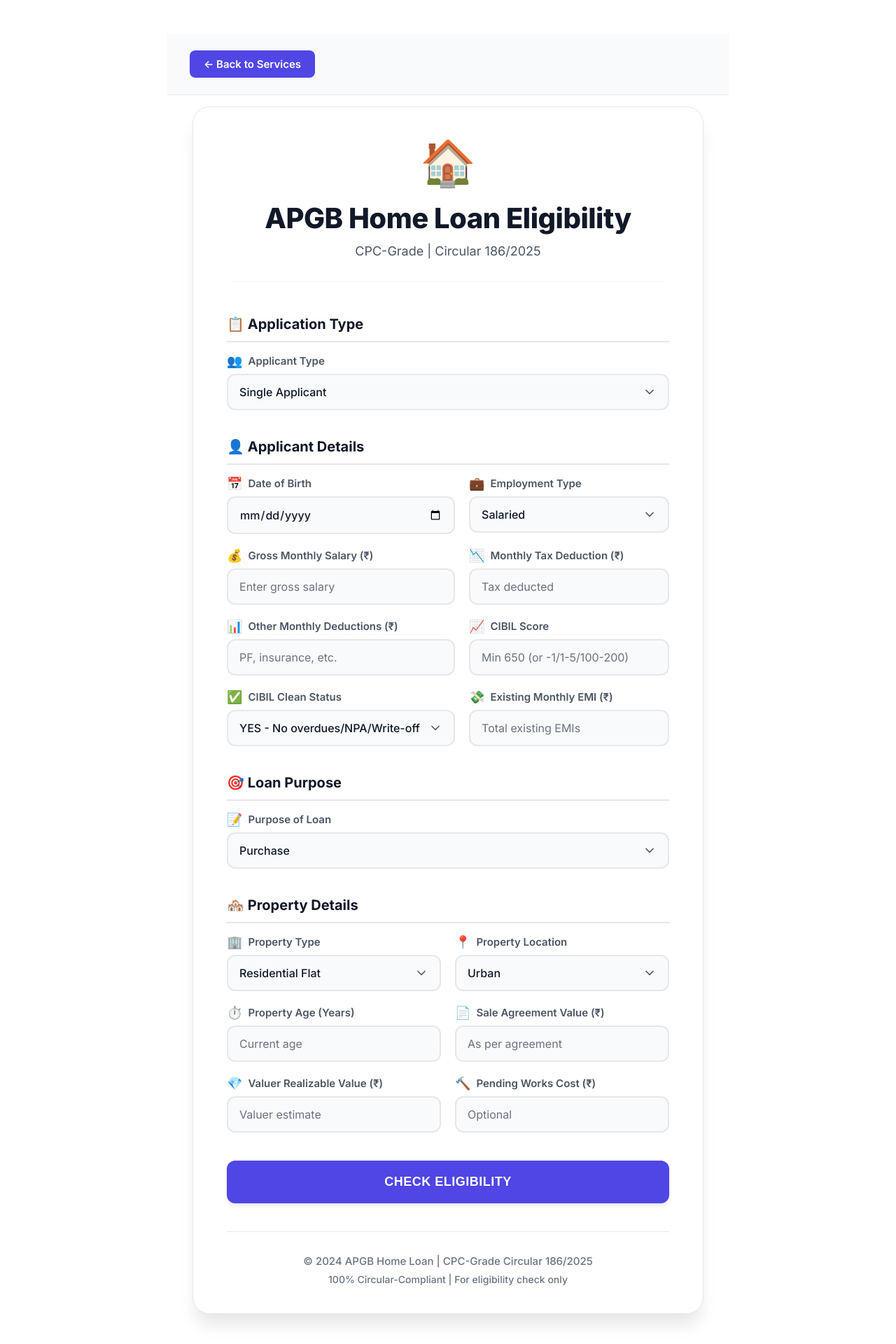
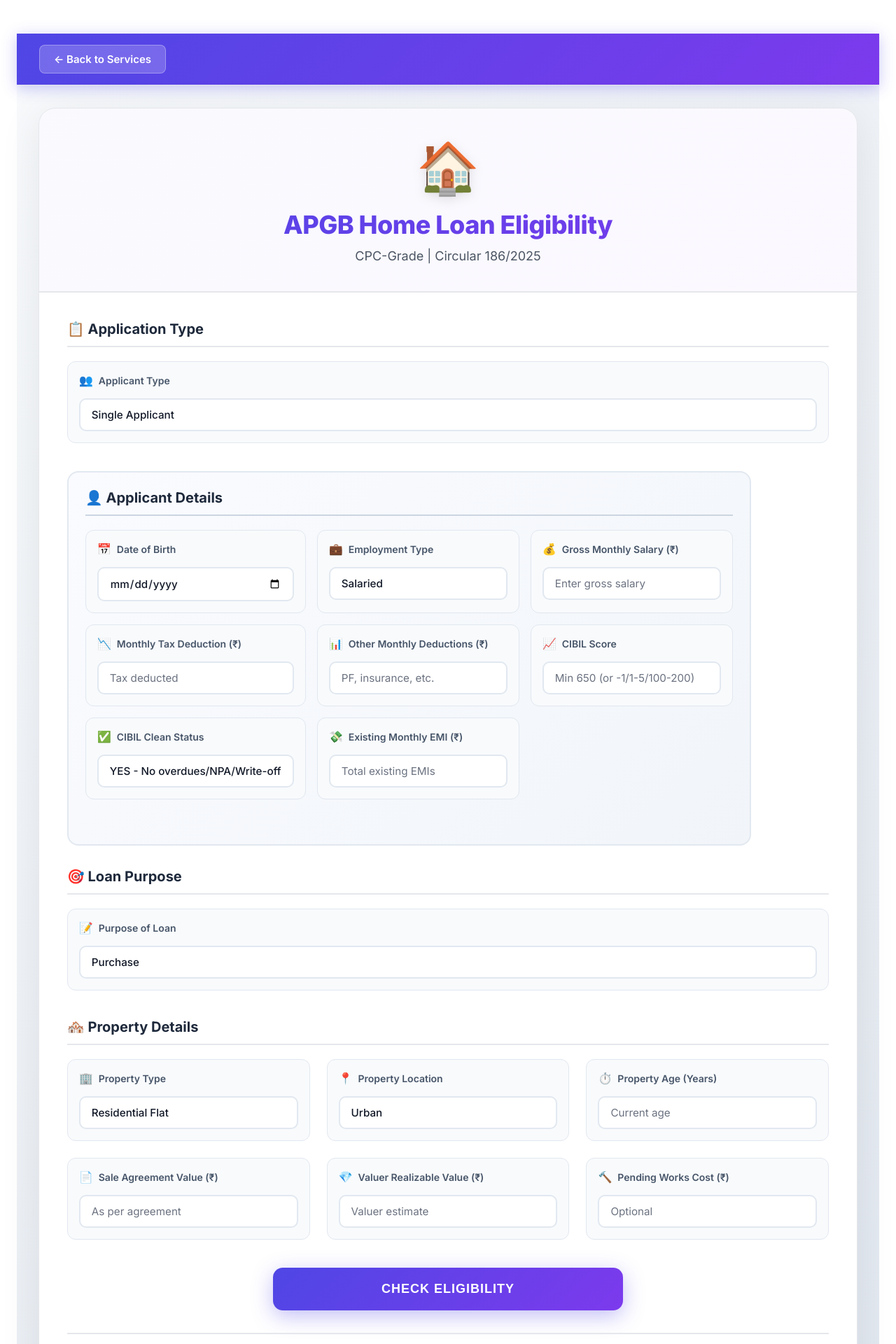
Before and after one commit to Nagasai-156/bank, a React (Vite) app: page /housing-loan in a window 1280 px wide. Shown: the top 1920 px of the page at 70% size. Built offline with nearby package versions, Linux system fonts and the light colour scheme.

Commit message:
COMPLETE UI REDESIGN: Full-width layout, side-by-side applicants, gradient backgrounds, 3-column grids, modern styling

```diff
--- a/src/pages/HousingLoan.css
+++ b/src/pages/HousingLoan.css
@@ -1,29 +1,27 @@
+/* ================================================
+   APGB HOME LOAN ELIGIBILITY - MODERN UI DESIGN
+   Full-width, Professional, Eye-catching
+   ================================================ */
+
 .housing-loan-page {
     min-height: 100vh;
-    background: #ffffff;
+    background: linear-gradient(135deg, #f8fafc 0%, #e2e8f0 100%);
+    padding: 0;
 }
 
-/* Make the container full width */
+/* Override app container for full width */
 .housing-loan-page .app {
-    max-width: 1400px;
-    width: 95%;
-    padding: 1rem;
+    max-width: 100%;
+    width: 100%;
+    padding: 0;
+    margin: 0;
 }
 
-.housing-loan-page .calculator-container {
-    padding: 2.5rem 3rem;
-}
-
-/* Make form grid use all available space */
-.housing-loan-page .form-grid {
-    grid-template-columns: repeat(2, 1fr);
-    gap: 1.25rem;
-}
-
+/* Back Button Header */
 .page-header {
-    background: #f9fafb;
-    padding: 1.5rem 2rem;
-    border-bottom: 1px solid #e5e7eb;
+    background: linear-gradient(135deg, #4f46e5 0%, #7c3aed 100%);
+    padding: 1rem 2rem;
+    box-shadow: 0 4px 20px rgba(79, 70, 229, 0.3);
 }
 
 .back-button {
@@ -31,85 +29,351 @@
     align-items: center;
     gap: 0.5rem;
     padding: 0.625rem 1.25rem;
-    background: #4f46e5;
+    background: rgba(255, 255, 255, 0.2);
     color: white;
     text-decoration: none;
     border-radius: 8px;
     font-weight: 600;
     font-size: 0.9375rem;
-    transition: all 0.2s ease;
+    transition: all 0.3s ease;
+    backdrop-filter: blur(10px);
+    border: 1px solid rgba(255, 255, 255, 0.3);
 }
 
 .back-button:hover {
-    background: #4338ca;
-    transform: translateX(-2px);
+    background: rgba(255, 255, 255, 0.3);
+    transform: translateX(-4px);
+}
+
+/* Main Calculator Container - Full Width */
+.housing-loan-page .calculator-container {
+    max-width: 1600px;
+    width: 95%;
+    margin: 2rem auto;
+    padding: 2.5rem;
+    border-radius: 24px;
+    background: white;
+    box-shadow: 0 10px 60px rgba(0, 0, 0, 0.08);
+}
+
+/* Header Styling */
+.housing-loan-page .header {
+    text-align: center;
+    margin-bottom: 2.5rem;
+    padding-bottom: 2rem;
+    border-bottom: 2px solid #e5e7eb;
+    background: linear-gradient(135deg, rgba(79, 70, 229, 0.03), rgba(124, 58, 237, 0.03));
+    margin: -2.5rem -2.5rem 2.5rem -2.5rem;
+    padding: 2.5rem;
+    border-radius: 24px 24px 0 0;
+}
+
+.housing-loan-page .header-icon {
+    font-size: 4.5rem;
+    filter: drop-shadow(0 4px 8px rgba(0, 0, 0, 0.1));
+}
+
+.housing-loan-page .title {
+    font-size: 2.25rem;
+    background: linear-gradient(135deg, #4f46e5, #7c3aed);
+    -webkit-background-clip: text;
+    -webkit-text-fill-color: transparent;
+    background-clip: text;
 }
 
 /* Section Headers */
 .section-header {
-    margin: 2rem 0 1rem 0;
+    margin: 2rem 0 1.25rem 0;
     padding-bottom: 0.75rem;
     border-bottom: 2px solid #e5e7eb;
+    display: flex;
+    align-items: center;
+    gap: 0.5rem;
 }
 
 .section-header h3 {
     font-size: 1.25rem;
     font-weight: 700;
-    color: #111827;
+    color: #1e293b;
     margin: 0;
+    display: flex;
+    align-items: center;
+    gap: 0.5rem;
 }
 
+/* Form Grid - 2 or 3 columns based on screen */
+.housing-loan-page .form-grid {
+    display: grid;
+    grid-template-columns: repeat(3, 1fr);
+    gap: 1.5rem;
+}
+
+@media (max-width: 1200px) {
+    .housing-loan-page .form-grid {
+        grid-template-columns: repeat(2, 1fr);
+    }
+}
+
+/* Form Groups Enhanced */
+.housing-loan-page .form-group {
+    background: #f8fafc;
+    padding: 1rem;
+    border-radius: 12px;
+    border: 1px solid #e2e8f0;
+    transition: all 0.3s ease;
+}
+
+.housing-loan-page .form-group:hover {
+    border-color: #4f46e5;
+    box-shadow: 0 4px 12px rgba(79, 70, 229, 0.1);
+}
+
+.housing-loan-page .form-group:focus-within {
+    border-color: #4f46e5;
+    background: white;
+    box-shadow: 0 4px 20px rgba(79, 70, 229, 0.15);
+}
+
+/* Labels */
+.housing-loan-page .form-label {
+    font-size: 0.875rem;
+    font-weight: 600;
+    color: #475569;
+    margin-bottom: 0.5rem;
+}
+
+.housing-loan-page .label-icon {
+    font-size: 1rem;
+}
+
+/* Inputs and Selects */
+.housing-loan-page .form-input,
+.housing-loan-page .form-select {
+    padding: 0.75rem 1rem;
+    border-radius: 10px;
+    border: 2px solid #e2e8f0;
+    background: white;
+    font-size: 0.95rem;
+    font-weight: 500;
+    transition: all 0.2s ease;
+}
+
+.housing-loan-page .form-input:focus,
+.housing-loan-page .form-select:focus {
+    border-color: #4f46e5;
+    box-shadow: 0 0 0 3px rgba(79, 70, 229, 0.15);
+    outline: none;
+}
+
+/* Helper Text */
 .helper-text {
     display: block;
-    margin-top: 0.375rem;
-    font-size: 0.875rem;
-    color: #6b7280;
-    font-style: italic;
+    margin-top: 0.5rem;
+    font-size: 0.8rem;
+    color: #10b981;
+    font-weight: 600;
+    background: linear-gradient(135deg, #ecfdf5, #d1fae5);
+    padding: 0.25rem 0.5rem;
+    border-radius: 6px;
+    width: fit-content;
 }
 
+/* Full Width Field */
 .full-width {
     grid-column: 1 / -1;
 }
 
-/* Highlight Box */
+/* ==== APPLICANTS SIDE BY SIDE ==== */
+.applicants-row {
+    display: grid;
+    grid-template-columns: repeat(2, 1fr);
+    gap: 2rem;
+    margin-bottom: 1rem;
+}
+
+.applicant-card {
+    background: linear-gradient(135deg, #fafbff 0%, #f1f5f9 100%);
+    border: 2px solid #e2e8f0;
+    border-radius: 16px;
+    padding: 1.5rem;
+    transition: all 0.3s ease;
+}
+
+.applicant-card:hover {
+    border-color: #4f46e5;
+    box-shadow: 0 8px 30px rgba(79, 70, 229, 0.1);
+}
+
+.applicant-card .section-header {
+    margin-top: 0;
+    margin-bottom: 1.25rem;
+    padding-bottom: 0.75rem;
+    border-bottom-color: #cbd5e1;
+}
+
+.applicant-card .form-grid {
+    grid-template-columns: repeat(2, 1fr);
+    gap: 1rem;
+}
+
+/* Single Applicant - Full Width */
+.single-applicant-mode .applicants-row {
+    grid-template-columns: 1fr;
+}
+
+.single-applicant-mode .applicant-card {
+    max-width: none;
+}
+
+.single-applicant-mode .applicant-card .form-grid {
+    grid-template-columns: repeat(3, 1fr);
+}
+
+@media (max-width: 1024px) {
+    .applicants-row {
+        grid-template-columns: 1fr;
+    }
+
+    .applicant-card .form-grid {
+        grid-template-columns: 1fr;
+    }
+}
+
+/* ==== CALCULATE BUTTON ==== */
+.housing-loan-page .calculate-btn {
+    background: linear-gradient(135deg, #4f46e5 0%, #7c3aed 100%);
+    padding: 1.25rem 3rem;
+    border-radius: 14px;
+    font-size: 1.125rem;
+    font-weight: 700;
+    text-transform: uppercase;
+    letter-spacing: 1px;
+    box-shadow: 0 8px 30px rgba(79, 70, 229, 0.35);
+    transition: all 0.3s ease;
+    border: none;
+    color: white;
+    cursor: pointer;
+    width: 100%;
+    max-width: 500px;
+    margin: 2rem auto 0;
+    display: block;
+}
+
+.housing-loan-page .calculate-btn:hover {
+    transform: translateY(-3px);
+    box-shadow: 0 12px 40px rgba(79, 70, 229, 0.45);
+}
+
+/* ==== RESULTS SECTION ==== */
+.housing-loan-page .result-container {
+    margin-top: 2.5rem;
+    padding: 2rem;
+    border-radius: 20px;
+}
+
+.housing-loan-page .result-success {
+    background: linear-gradient(135deg, #ecfdf5 0%, #d1fae5 100%);
+    border: 2px solid #10b981;
+}
+
+.housing-loan-page .result-error {
+    background: linear-gradient(135deg, #fef2f2 0%, #fecaca 100%);
+    border: 2px solid #ef4444;
+}
+
+.housing-loan-page .result-header {
+    font-size: 1.5rem;
+    margin-bottom: 1.5rem;
+    padding-bottom: 1rem;
+    border-bottom: 2px solid rgba(0, 0, 0, 0.1);
+}
+
+/* Results Grid - 3 columns */
+.housing-loan-page .result-details {
+    display: grid;
+    grid-template-columns: repeat(3, 1fr);
+    gap: 1rem;
+}
+
+@media (max-width: 1024px) {
+    .housing-loan-page .result-details {
+        grid-template-columns: repeat(2, 1fr);
+    }
+}
+
+@media (max-width: 640px) {
+    .housing-loan-page .result-details {
+        grid-template-columns: 1fr;
+    }
+}
+
+.housing-loan-page .result-item {
+    background: white;
+    padding: 1.25rem;
+    border-radius: 12px;
+    border: 1px solid rgba(0, 0, 0, 0.08);
+    transition: all 0.2s ease;
+}
+
+.housing-loan-page .result-item:hover {
+    transform: translateY(-2px);
+    box-shadow: 0 8px 20px rgba(0, 0, 0, 0.08);
+}
+
 .highlight-box {
-    background: linear-gradient(135deg, rgba(79, 70, 229, 0.05), rgba(124, 58, 237, 0.05));
-    border-left-color: #7c3aed !important;
-    border-left-width: 5px !important;
+    background: linear-gradient(135deg, rgba(79, 70, 229, 0.08), rgba(124, 58, 237, 0.08)) !important;
+    border: 2px solid #7c3aed !important;
+    grid-column: span 1;
+}
+
+.highlight-box .result-value {
+    color: #7c3aed !important;
+    font-size: 1.5rem !important;
 }
 
 /* Guarantor Notice */
 .guarantor-notice {
-    background: #fef3c7;
-    border: 1px solid #f59e0b;
-    border-left: 4px solid #f59e0b;
-    padding: 1rem 1.25rem;
-    border-radius: 8px;
+    background: linear-gradient(135deg, #fef3c7, #fde68a);
+    border: 2px solid #f59e0b;
+    padding: 1.25rem 1.5rem;
+    border-radius: 12px;
     margin-bottom: 1.5rem;
     color: #92400e;
-    font-size: 0.9375rem;
+    font-size: 1rem;
+    display: flex;
+    align-items: center;
+    gap: 0.75rem;
+}
+
+.guarantor-notice::before {
+    content: "⚠️";
+    font-size: 1.5rem;
 }
 
 .guarantor-notice strong {
     color: #78350f;
 }
 
-/* Result items in 2 columns on large screens */
-.housing-loan-page .result-details {
-    display: grid;
-    grid-template-columns: repeat(2, 1fr);
-    gap: 1rem;
+/* Footer */
+.housing-loan-page .footer {
+    text-align: center;
+    margin-top: 2rem;
+    padding-top: 1.5rem;
+    border-top: 2px solid #e5e7eb;
+    color: #64748b;
+    font-size: 0.9rem;
 }
 
-/* Responsive for smaller screens */
-@media (max-width: 1024px) {
-    .housing-loan-page .app {
-        width: 98%;
-    }
-}
-
+/* ==== RESPONSIVE ==== */
 @media (max-width: 768px) {
     .housing-loan-page .calculator-container {
+        width: 98%;
+        padding: 1.5rem;
+        margin: 1rem auto;
+    }
+
+    .housing-loan-page .header {
+        margin: -1.5rem -1.5rem 1.5rem -1.5rem;
         padding: 1.5rem;
     }
 
@@ -117,7 +381,11 @@
         grid-template-columns: 1fr;
     }
 
-    .housing-loan-page .result-details {
+    .housing-loan-page .title {
+        font-size: 1.75rem;
+    }
+
+    .single-applicant-mode .applicant-card .form-grid {
         grid-template-columns: 1fr;
     }
 }
--- a/src/pages/HousingLoan.jsx
+++ b/src/pages/HousingLoan.jsx
@@ -1158,7 +1158,11 @@
                             </div>
                         </div>
 
-                        {/* Applicant 1 */}
+                        {/* Applicants Row - Side by Side for Joint */}
+                        <div className={`applicants-row ${formData.applicantType === 'Single' ? 'single-applicant-mode' : ''}`}>
+
+                            {/* Applicant 1 Card */}
+                            <div className="applicant-card">
                                 <div className="section-header">
                                     <h3>👤 {formData.applicantType === 'Joint' ? 'Applicant 1' : 'Applicant Details'}</h3>
                                 </div>
@@ -1253,10 +1257,11 @@
                                         />
                                     </div>
                                 </div>
-
-                        {/* Applicant 2 (Joint Only) */}
+                            </div>
+
+                            {/* Applicant 2 Card (Joint Only) */}
                             {formData.applicantType === 'Joint' && (
-                            <>
+                                <div className="applicant-card">
                                     <div className="section-header">
                                         <h3>👤 Applicant 2</h3>
                                     </div>
@@ -1351,8 +1356,9 @@
                                             />
                                         </div>
                                     </div>
-                            </>
+                                </div>
                             )}
+                        </div>
 
                         {/* Loan Purpose */}
                         <div className="section-header">
```
Lines whose indentation alone changed are shown as unchanged.
